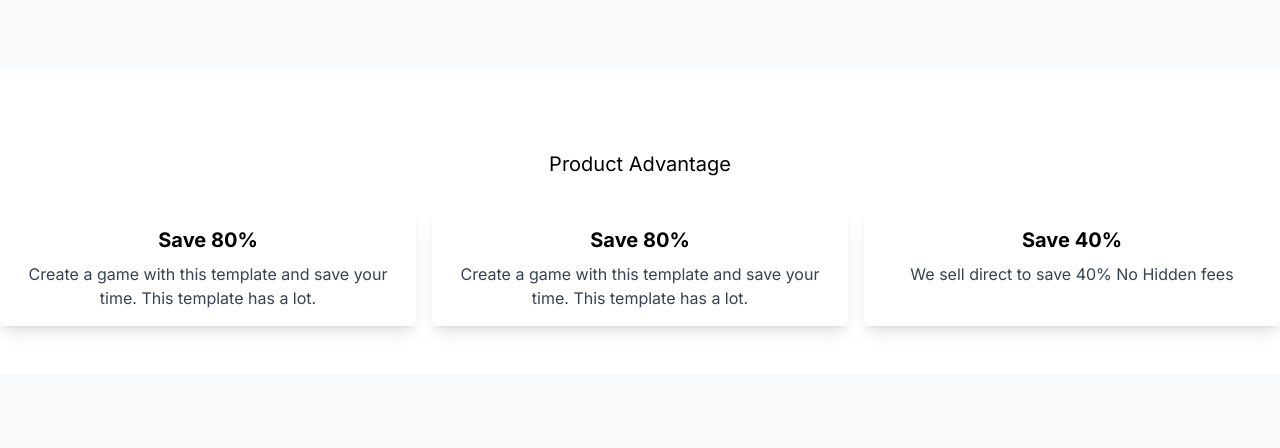
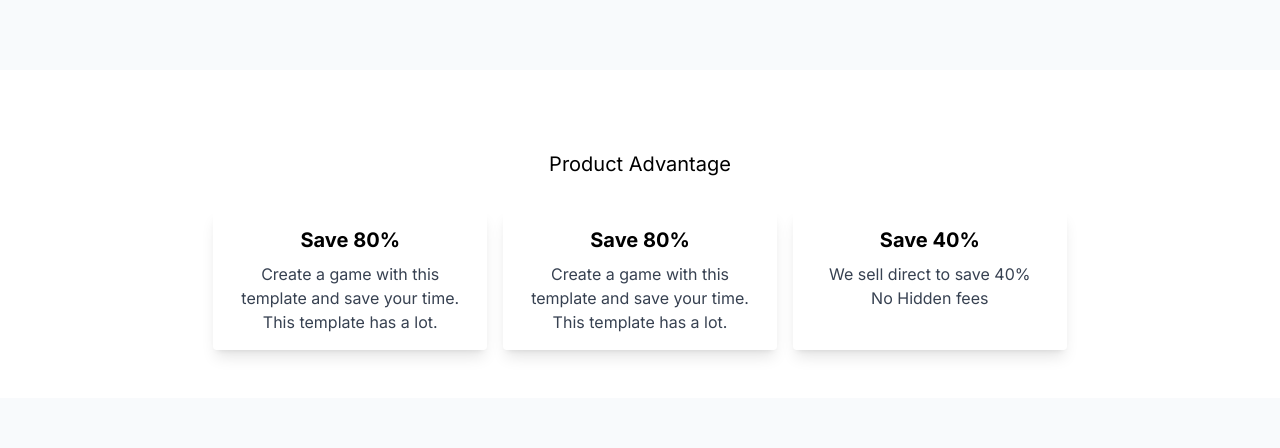
Before and after one commit to kbssj1/nextjs-tailwind-landingpage-template, a Next.js app: page / in a window 1280 px wide. Shown: the part 710-1158 px from the top of the page. Built offline with nearby package versions, Linux system fonts and the light colour scheme.

Commit message:
update page

```diff
--- a/src/app/components/Advantages.tsx
+++ b/src/app/components/Advantages.tsx
@@ -2,11 +2,11 @@ const Advantages = () => {
 
   return (
 
-    <div className="py-12">
+    <div className="py-12 flex flex-col items-center">
 
     <p className="text-xl text-center py-8">Product Advantage</p>
 
-    <div className="background-color: rgb(156 163 175) h-400 flex max-sm:flex-col gap-4">
+    <div className="background-color: rgb(156 163 175) h-400 flex max-sm:flex-col gap-4 w-4/6 max-sm:w-auto">
 
       <div className="rounded overflow-hidden shadow-lg basis-1/3 text-center">
         <div className="px-6 py-4">
--- a/src/app/components/Navbar.tsx
+++ b/src/app/components/Navbar.tsx
@@ -2,19 +2,25 @@
 
 import React, { useState } from 'react';
 import Link from 'next/link';
+import { useRouter } from 'next/navigation';
 import { Button } from './Button';
 import Image from 'next/image';
 
 const Navbar = () => {
   const [isMobileMenuOpen, setMobileMenuOpen] = useState(false);
+  const router = useRouter();
+
+  const gotoHomePage = () => {
+    router.push('/');
+  }
 
   return (
     <div>
       <div className="hidden sm:block py-4">
         <div className="flex flex-wrap justify-center items-center">
 
-          <div className="basis-1/4">
-            <Image src="/lablogo.png" width={50} height={50} alt="logo" />
+          <div className="basis-1/4 ">
+            <Image onClick={gotoHomePage} className="hover:cursor-pointer" src="/lablogo.png" width={50} height={50} alt="logo" />
           </div>
 
           <nav>
```
